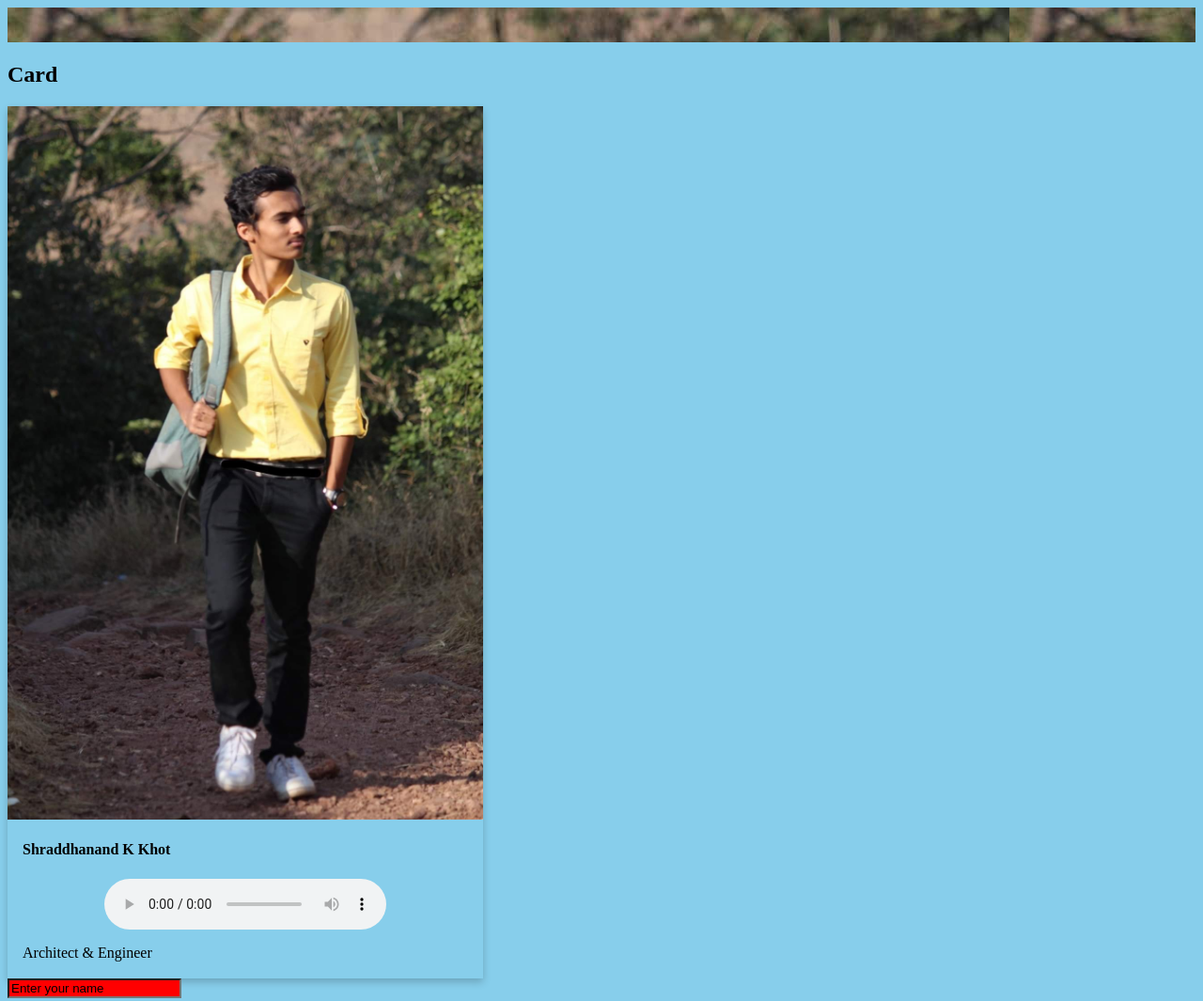
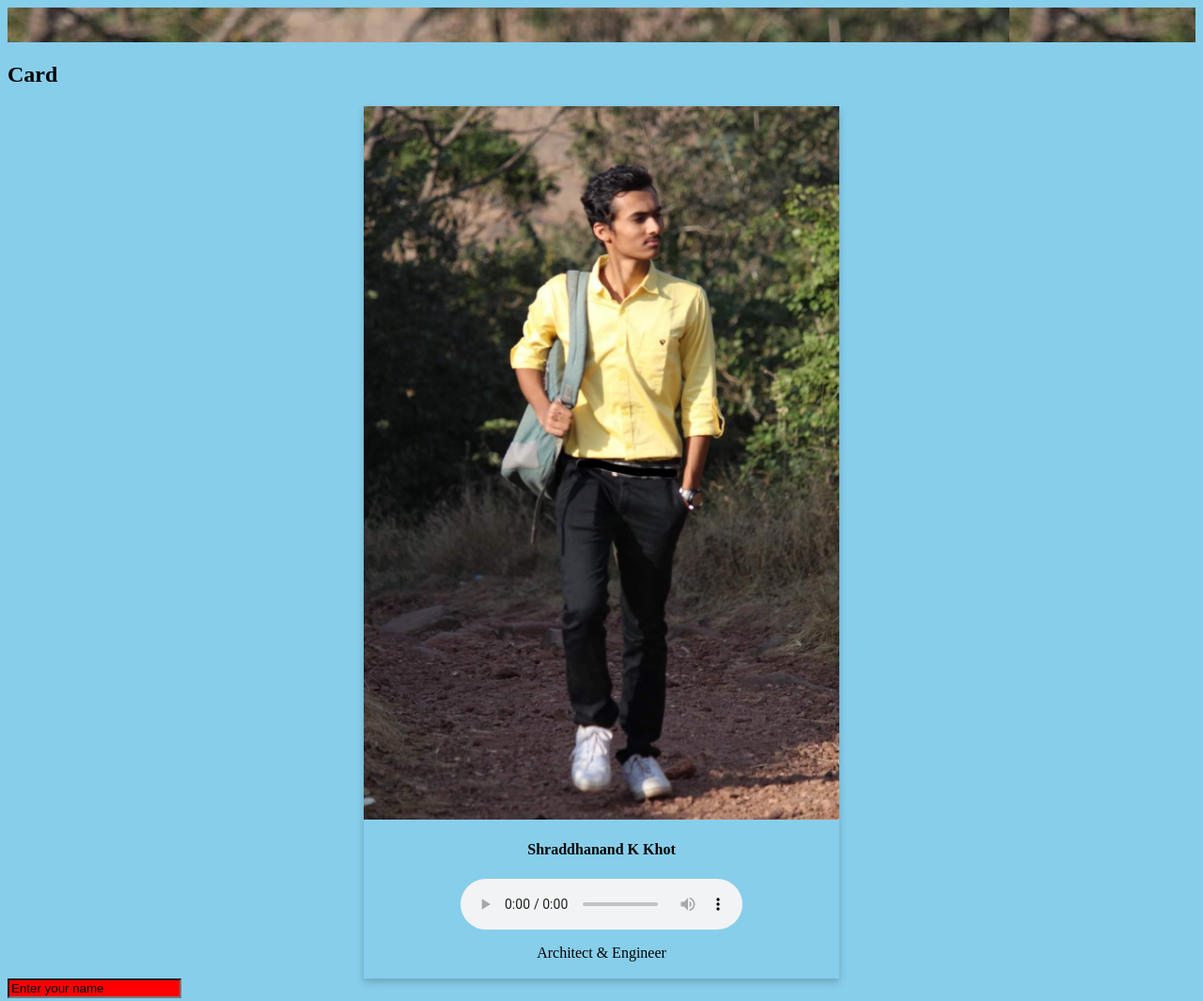
Before and after one commit to ShraddhanandKK/HBDPallavi, a plain HTML site: page index.html in a window 1280 px wide. Shown: the whole page at 94% size. Drawn offline with Linux system fonts and the light colour scheme.

Commit message:
Update index.html

```diff
--- a/index.html
+++ b/index.html
@@ -38,7 +38,7 @@
 <h1><marquee>Wishing you very very Happiest Birthday</marquee></h1>
     <h2>Card</h2>
 
-<center></center><div class="card">
+<center><div class="card">
   <img src="me.jpg" alt="Avatar" style="width:100%">
   <div class="container">
     <h4><b>Shraddhanand K Khot</b></h4>
@@ -50,7 +50,7 @@ Your browser does not support the audio element.
 </audio>
      </div></center>
     <p>Architect & Engineer</p>
-  </div>
+  </div></center>
 </div></center>
     <form>
       <input type="text" value="Enter your name" id="input">
```
